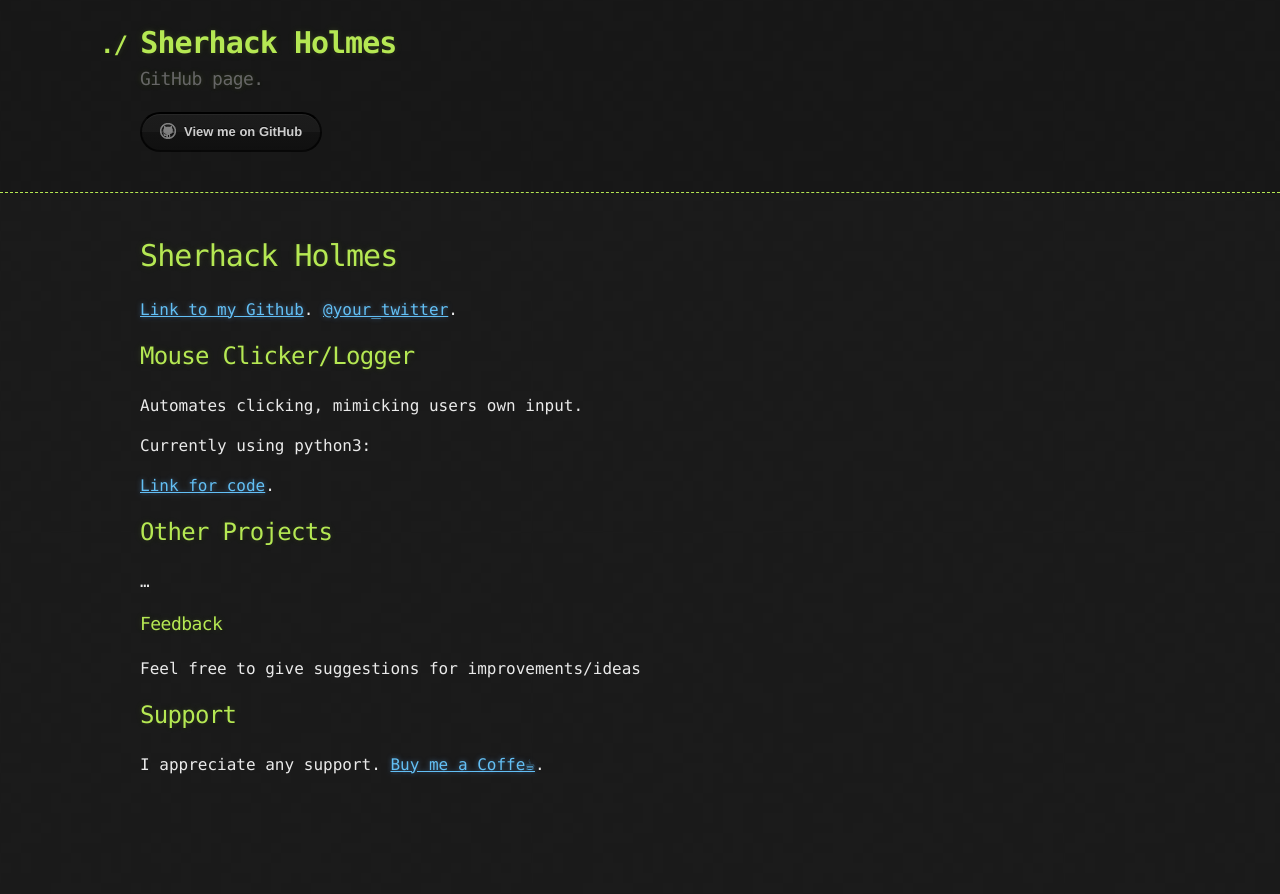
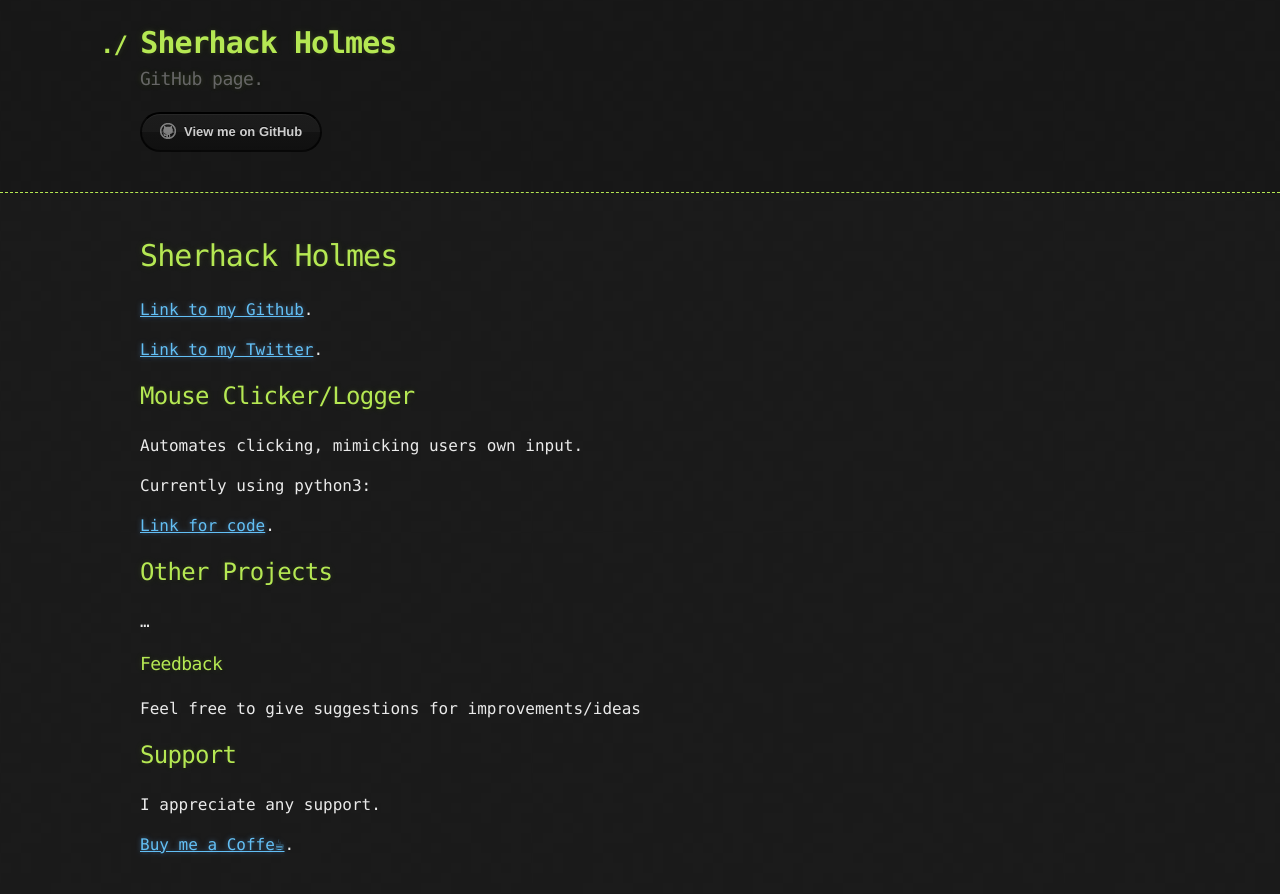
Before and after one commit to sherhack/sherhack.github.io, a Jekyll site: the page built from index.md, in a window 1280 px wide. Shown: the top 894 px of the page. Built offline with Jekyll 4.4.1, drawn with Linux system fonts in a browser that asks for light colours; our own code applies the rules of GitHub Pages for plain Markdown files.

Commit message:
Update index.md

```diff
--- a/index.md
+++ b/index.md
@@ -5,7 +5,8 @@ layout: default
 # Sherhack Holmes
 
 [Link to my Github](https://github.com/sherhack).
-[@your_twitter](https://twitter.com/your_username).
+
+[Link to my Twitter](https://x.com/SherhackH).
 
 ## Mouse Clicker/Logger
 Automates clicking, mimicking users own input.
@@ -15,13 +16,13 @@ Currently using python3:
 [Link for code](https://github.com/sherhack/mouse-scripter).
 
 ## Other Projects
-
 ...
 
 ### Feedback
-  Feel free to give suggestions for improvements/ideas
+Feel free to give suggestions for improvements/ideas
 
 <!-- CONTACT -->
 ## Support
-  I appreciate any support.
+I appreciate any support.
+
 [Buy me a Coffe☕](buymeacoffee.com/sherhack).
```
